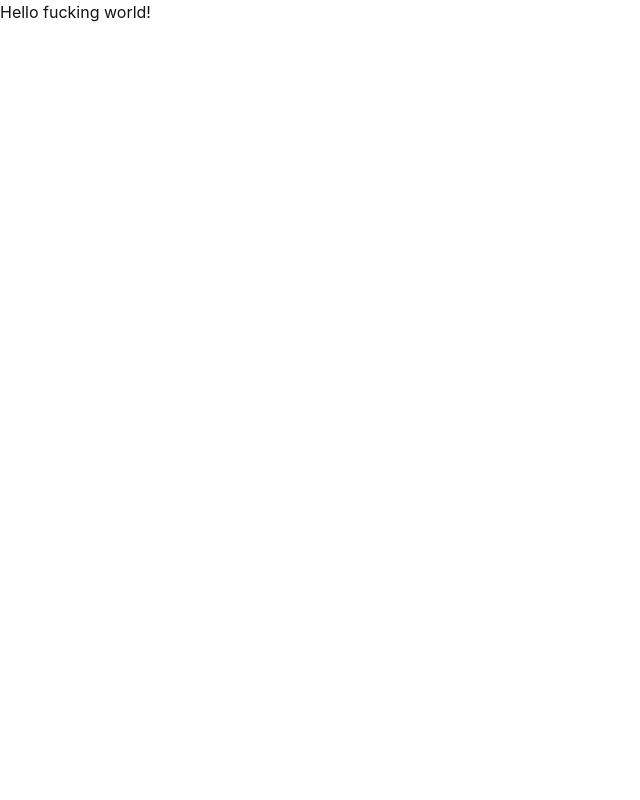
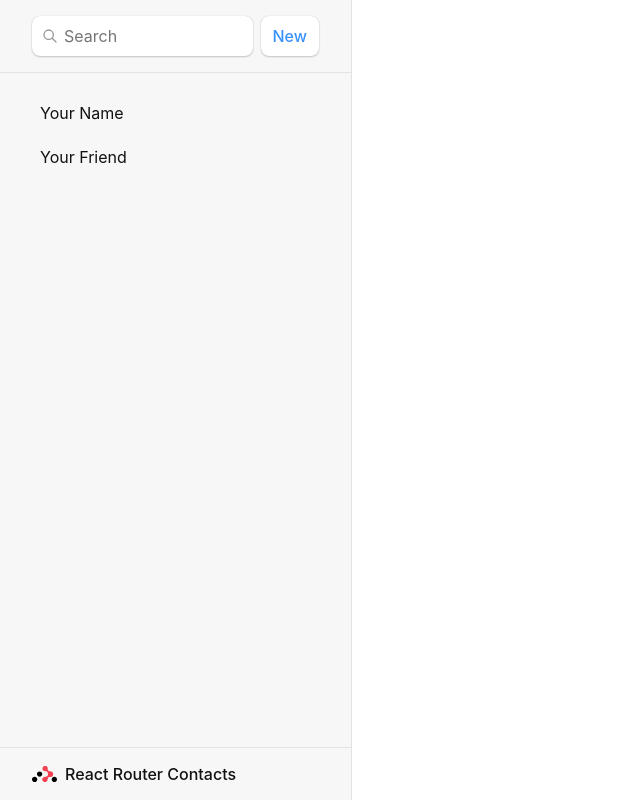
Before and after one commit to DragonRomeo/React-Route-Learn-app, a React (Vite) app: page / in a window 1280 px wide. Shown: the whole page, without its empty margins (0-640 px from the left). Built offline with nearby package versions, Linux system fonts and the light colour scheme.

Commit message:
feat: add root component

```diff
--- a/src/main.jsx
+++ b/src/main.jsx
@@ -2,11 +2,12 @@
 import * as ReactDOM from 'react-dom/client';
 import { createBrowserRouter, RouterProvider } from 'react-router-dom';
 import './index.css';
+import { Root } from './routes/root';
 
 const router = createBrowserRouter([
   {
     path: '/',
-    element: <div>Hello fucking world!</div>,
+    element: <Root />,
   },
 ]);
 
--- /dev/null
+++ b/src/routes/root.jsx
@@ -0,0 +1,36 @@
+export const Root = () => {
+  return (
+    <>
+      <div id='sidebar'>
+        <h1>React Router Contacts</h1>
+        <div>
+          <form id='search-form' role='search'>
+            <input
+              id='q'
+              aria-label='Search contacts'
+              placeholder='Search'
+              type='search'
+              name='q'
+            />
+            <div id='search-spinner' aria-hidden hidden={true} />
+            <div className='sr-only' aria-live='polite'></div>
+          </form>
+          <form method='post'>
+            <button type='submit'>New</button>
+          </form>
+        </div>
+        <nav>
+          <ul>
+            <li>
+              <a href={`/contacts/1`}>Your Name</a>
+            </li>
+            <li>
+              <a href={`/contacts/2`}>Your Friend</a>
+            </li>
+          </ul>
+        </nav>
+      </div>
+      <div id='detail'></div>
+    </>
+  );
+};
```
